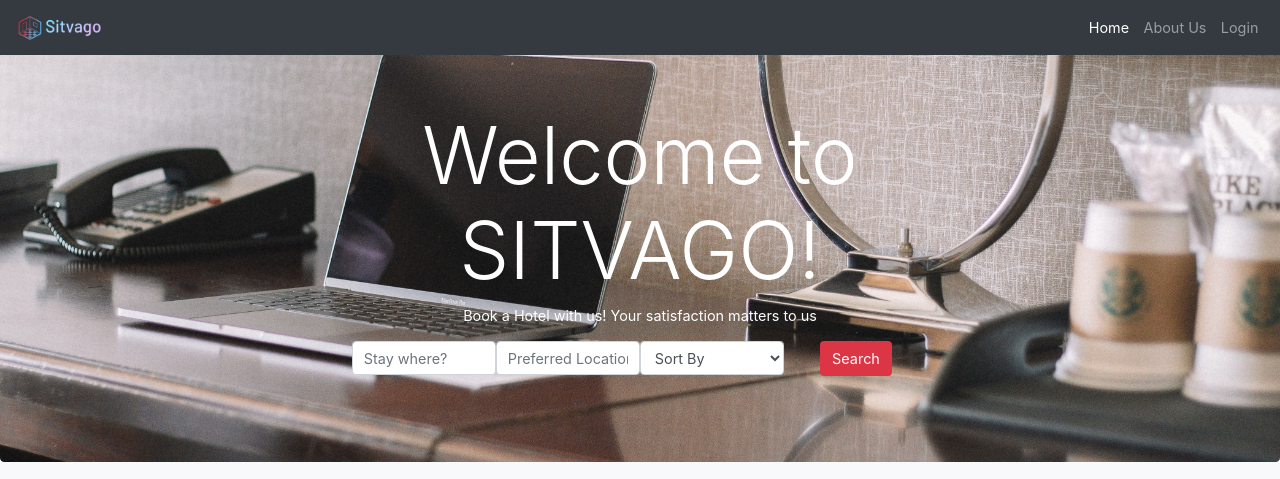
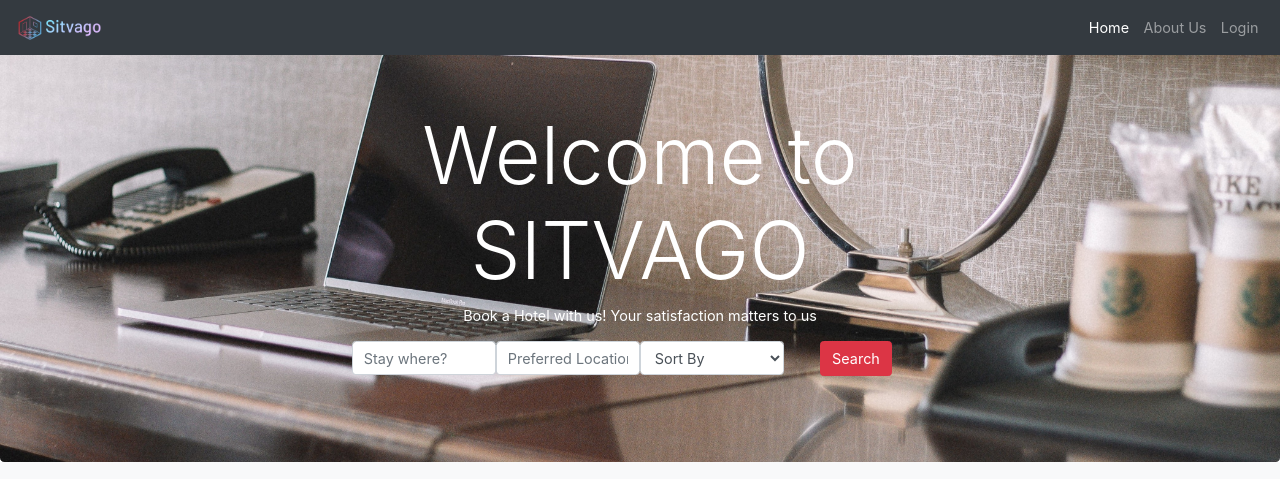
Before and after one commit to gabrielkhh/sitvago, a PHP site: page /frontend/home.php in a window 1280 px wide. Shown: the top 479 px of the page. Run offline with PHP 8.4, Linux system fonts and the light colour scheme; some libraries are stand-ins or nearby versions.

Commit message:
Edited home.php

```diff
--- a/frontend/home.php
+++ b/frontend/home.php
@@ -86,7 +86,7 @@ and open the template in the editor.
 
             <div class="jumbotron">
                 <div class="container text-center text-white">
-                    <h1 class="display-2" >Welcome to SITVAGO!</h1>
+                    <h1 class="display-2" >Welcome to SITVAGO</h1>
                     <p>Book a Hotel with us! Your satisfaction matters to us </p>
                     <section class="search-sec">
                         <div class="container">
```
